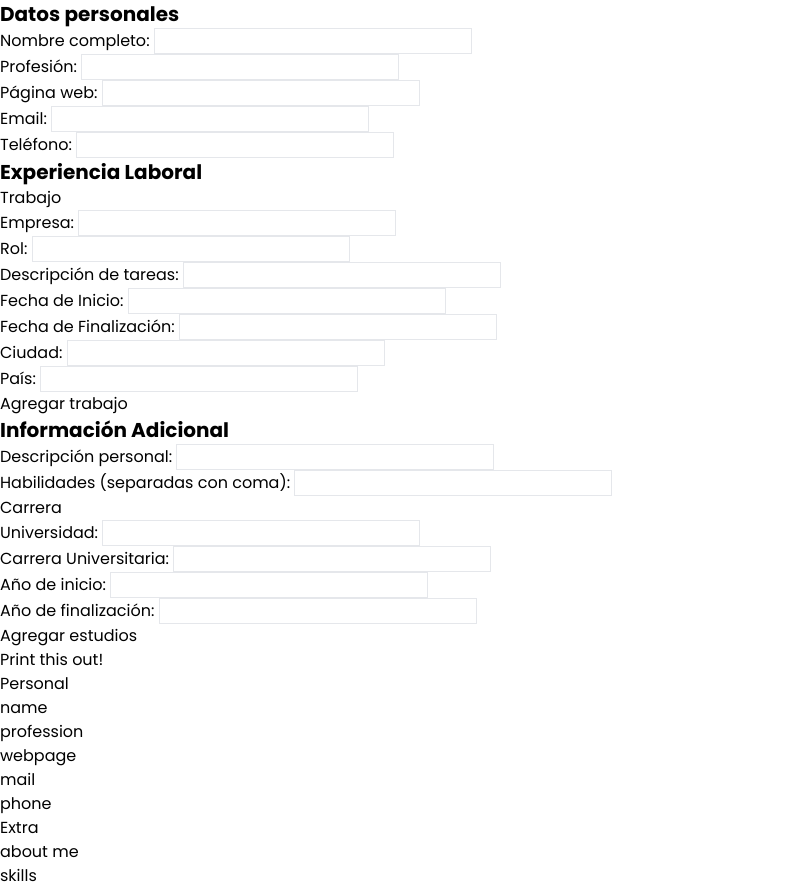
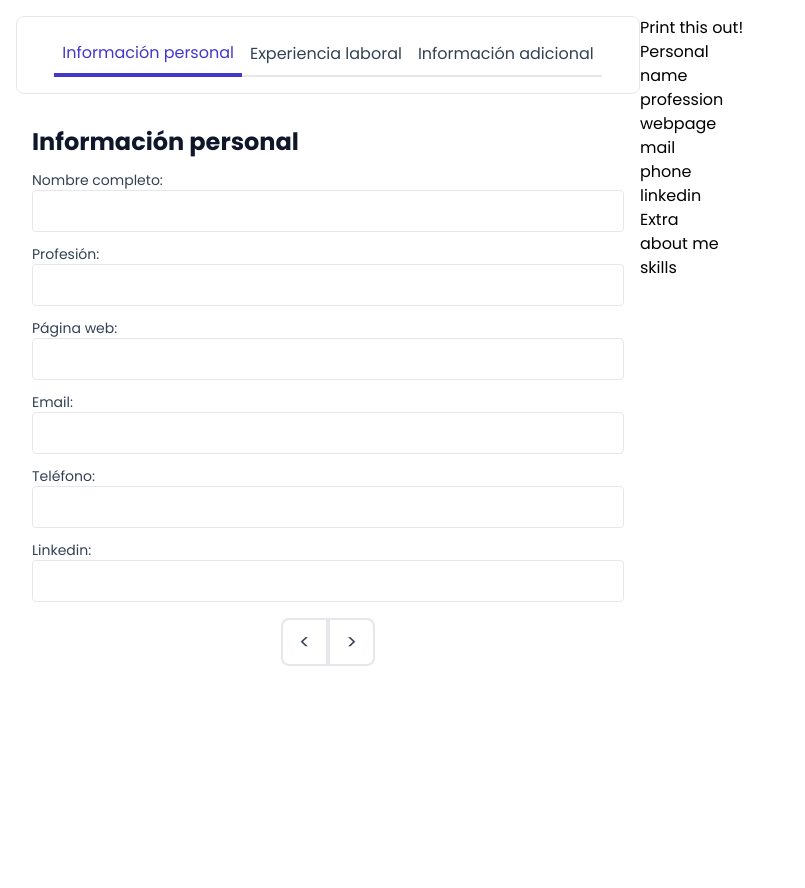
Before and after one commit to RdrBux/cv-application, a React (Create React App) app: page / in a window 1280 px wide. Shown: the whole page, without its empty margins (0-805 px from the left). After the commit the page ends 800 px from the top, so only its background shows below. Built offline with nearby package versions, Linux system fonts and the light colour scheme; the HTML template or start-up script is replaced by a standard one.

Commit message:
Display CV sections separated and in the left side of container

```diff
--- a/src/components/Cv.js
+++ b/src/components/Cv.js
@@ -12,6 +12,7 @@ export class Cv extends Component {
           <div>{personal.webpage || 'webpage'}</div>
           <div>{personal.mail || 'mail'}</div>
           <div>{personal.phone || 'phone'}</div>
+          <div>{personal.linkedin || 'linkedin'}</div>
         </div>
         <div>
           Extra
--- a/src/components/Education.js
+++ b/src/components/Education.js
@@ -4,8 +4,8 @@ import Input from './Input';
 export class Education extends Component {
   render() {
     return (
-      <div>
-        <h3>Carrera</h3>
+      <div className="border rounded-lg p-4 mt-4">
+        <h3 className="font-bold text-xl text-slate-900">Estudios</h3>
         <Input title="Universidad" id="college" type="text" />
         <Input title="Carrera Universitaria" id="career" type="text" />
         <Input title="Año de inicio" id="yearstart" type="number" />
--- a/src/components/Form.js
+++ b/src/components/Form.js
@@ -10,6 +10,7 @@ export class Form extends Component {
   constructor() {
     super();
     this.state = {
+      active: 'personal',
       jobs: [<Job key={nanoid()} />],
       education: [<Education key={nanoid()} />],
       personal: {
@@ -18,6 +19,7 @@ export class Form extends Component {
         webpage: '',
         mail: '',
         phone: '',
+        linkedin: '',
       },
       extra: {
         personal: '',
@@ -50,11 +52,66 @@ export class Form extends Component {
     });
   }
 
+  changePanel(side) {
+    const sections = ['personal', 'laboral', 'extra'];
+    const index = sections.indexOf(this.state.active);
+    if (side === 'left') {
+      if (index === 0) {
+        return sections[0];
+      }
+      return sections[index - 1];
+    }
+    if (side === 'right') {
+      if (index === 2) {
+        return sections[2];
+      }
+      return sections[index + 1];
+    }
+  }
+
   render() {
     return (
-      <div>
-        <div>
-          <h2 className="font-bold text-xl">Datos personales</h2>
+      <div className="p-4 container lg:max-w-7xl flex">
+        <div className="w-1/2">
+          <div className="border p-4 flex justify-center rounded-lg text-slate-700 mb-8">
+            <button
+              className={
+                this.state.active === 'personal'
+                  ? 'p-2 border-b-4 border-indigo-700 text-indigo-700'
+                  : 'p-2 border-b-2'
+              }
+              onClick={() => this.setState({ active: 'personal' })}
+            >
+              Información personal
+            </button>
+            <button
+              className={
+                this.state.active === 'laboral'
+                  ? 'p-2 border-b-4 border-indigo-700 text-indigo-700'
+                  : 'p-2 border-b-2'
+              }
+              onClick={() => this.setState({ active: 'laboral' })}
+            >
+              Experiencia laboral
+            </button>
+            <button
+              className={
+                this.state.active === 'extra'
+                  ? 'p-2 border-b-4 border-indigo-700 text-indigo-700'
+                  : 'p-2 border-b-2'
+              }
+              onClick={() => this.setState({ active: 'extra' })}
+            >
+              Información adicional
+            </button>
+          </div>
+          <div className="px-4">
+            <div
+              className={this.state.active === 'personal' ? 'block' : 'hidden'}
+            >
+              <h2 className="font-bold text-2xl text-slate-900">
+                Información personal
+              </h2>
               <div>
                 <Input
                   title="Nombre completo"
@@ -91,17 +148,35 @@ export class Form extends Component {
                   value={this.state.personal.phone}
                   onChange={(e) => this.handleChangePersonal(e)}
                 />
+                <Input
+                  title="Linkedin"
+                  id="linkedin"
+                  type="text"
+                  value={this.state.personal.linkedin}
+                  onChange={(e) => this.handleChangePersonal(e)}
+                />
               </div>
             </div>
-        <div>
-          <h2 className="font-bold text-xl">Experiencia Laboral</h2>
+            <div
+              className={this.state.active === 'laboral' ? 'block' : 'hidden'}
+            >
+              <h2 className="font-bold text-2xl text-slate-900">
+                Experiencia Laboral
+              </h2>
               <div>
                 {this.state.jobs}
-            <button onClick={() => this.job()}>Agregar trabajo</button>
+                <button
+                  className="p-4 rounded-lg mt-4 text-sm font-semibold text-indigo-700 bg-indigo-100 shadow hover:bg-indigo-200"
+                  onClick={() => this.job()}
+                >
+                  Agregar otro trabajo
+                </button>
               </div>
             </div>
-        <div>
-          <h2 className="font-bold text-xl">Información Adicional</h2>
+            <div className={this.state.active === 'extra' ? 'block' : 'hidden'}>
+              <h2 className="font-bold text-2xl text-slate-900">
+                Información Adicional
+              </h2>
               <div>
                 <Input
                   title="Descripción personal"
@@ -118,10 +193,35 @@ export class Form extends Component {
                   onChange={(e) => this.handleChangeExtra(e)}
                 />
                 {this.state.education}
-            <button onClick={() => this.education()}>Agregar estudios</button>
+                <button
+                  className="p-4 rounded-lg mt-4 text-sm font-semibold text-indigo-700 bg-indigo-100 shadow hover:bg-indigo-200"
+                  onClick={() => this.education()}
+                >
+                  Agregar otros estudios
+                </button>
               </div>
             </div>
-        <div>
+          </div>
+          <div className="flex justify-center text-xl text-slate-700 mt-4">
+            <button
+              className="px-4 py-2 border-2 rounded-l-lg hover:bg-slate-100"
+              onClick={() =>
+                this.setState({ active: this.changePanel('left') })
+              }
+            >
+              {'<'}
+            </button>
+            <button
+              className="px-4 py-2 border-2 rounded-r-lg hover:bg-slate-100"
+              onClick={() =>
+                this.setState({ active: this.changePanel('right') })
+              }
+            >
+              {'>'}
+            </button>
+          </div>
+        </div>
+        <div className="w-1/2">
           <ReactToPrint
             trigger={() => {
               return <button>Print this out!</button>;
--- a/src/components/Input.js
+++ b/src/components/Input.js
@@ -4,10 +4,12 @@ export class Input extends Component {
   render() {
     const { id, title, type, value, onChange } = this.props;
     return (
-      <div>
-        <label htmlFor={id}>{title}: </label>
+      <div className="flex flex-col mt-3">
+        <label className="text-slate-700 text-sm" htmlFor={id}>
+          {title}:{' '}
+        </label>
         <input
-          className="border"
+          className="border p-2 rounded "
           type={type}
           id={id}
           value={value}
--- a/src/components/Job.js
+++ b/src/components/Job.js
@@ -4,8 +4,8 @@ import Input from './Input';
 export class Job extends Component {
   render() {
     return (
-      <div>
-        <h3>Trabajo</h3>
+      <div className="border rounded-lg p-4 mt-4">
+        <h3 className="font-bold text-xl text-slate-900">Trabajo</h3>
         <Input title="Empresa" id="place" type="text" />
         <Input title="Rol" id="rol" type="text" />
         <Input title="Descripción de tareas" id="description" type="text" />
```
Lines whose indentation alone changed are shown as unchanged.
